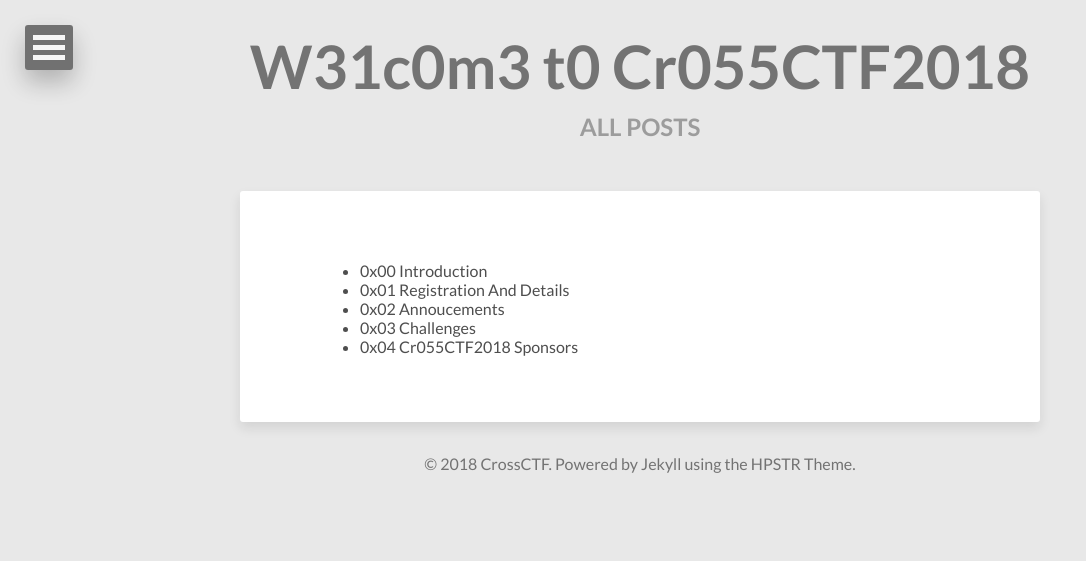
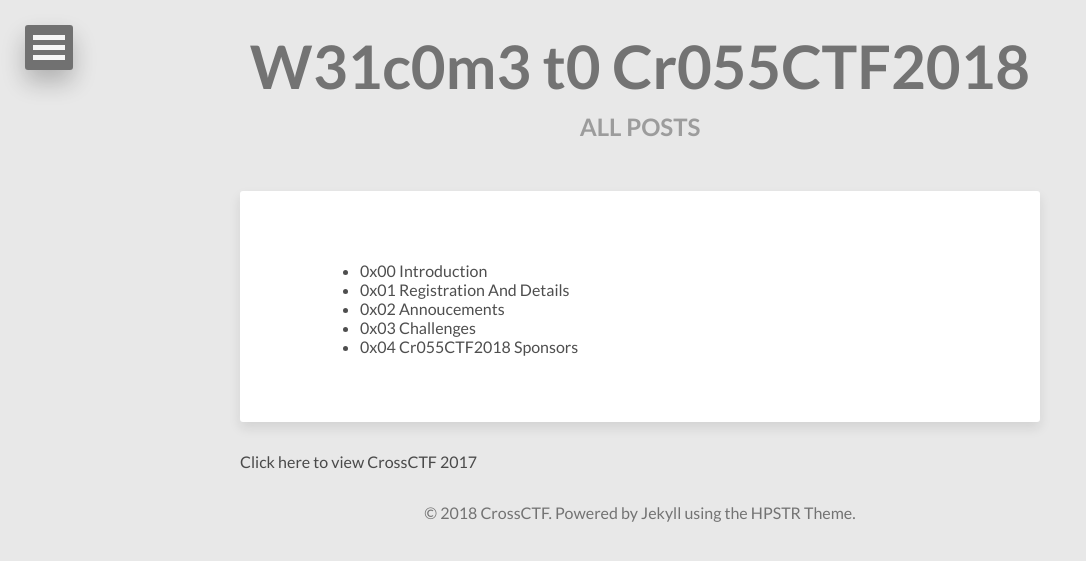
Before and after one commit to CrossCTF/crossctf.github.io, a Jekyll site: the page built from posts/index.html, in a window 1280 px wide. Shown: the top 561 px of the page, without its empty margins (0-1086 px from the left). Built offline with Jekyll 4.4.1, drawn with Linux system fonts in a browser that asks for light colours; nearby versions of some CDN libraries.

Commit message:
link to CrossCTF 2017

```diff
--- a/posts/index.html
+++ b/posts/index.html
@@ -29,3 +29,5 @@ comments: false
         {% endif %}
     {% endif %}
 {% endfor %}
+
+<a href="/2017/">Click here to view CrossCTF 2017</a>
```
